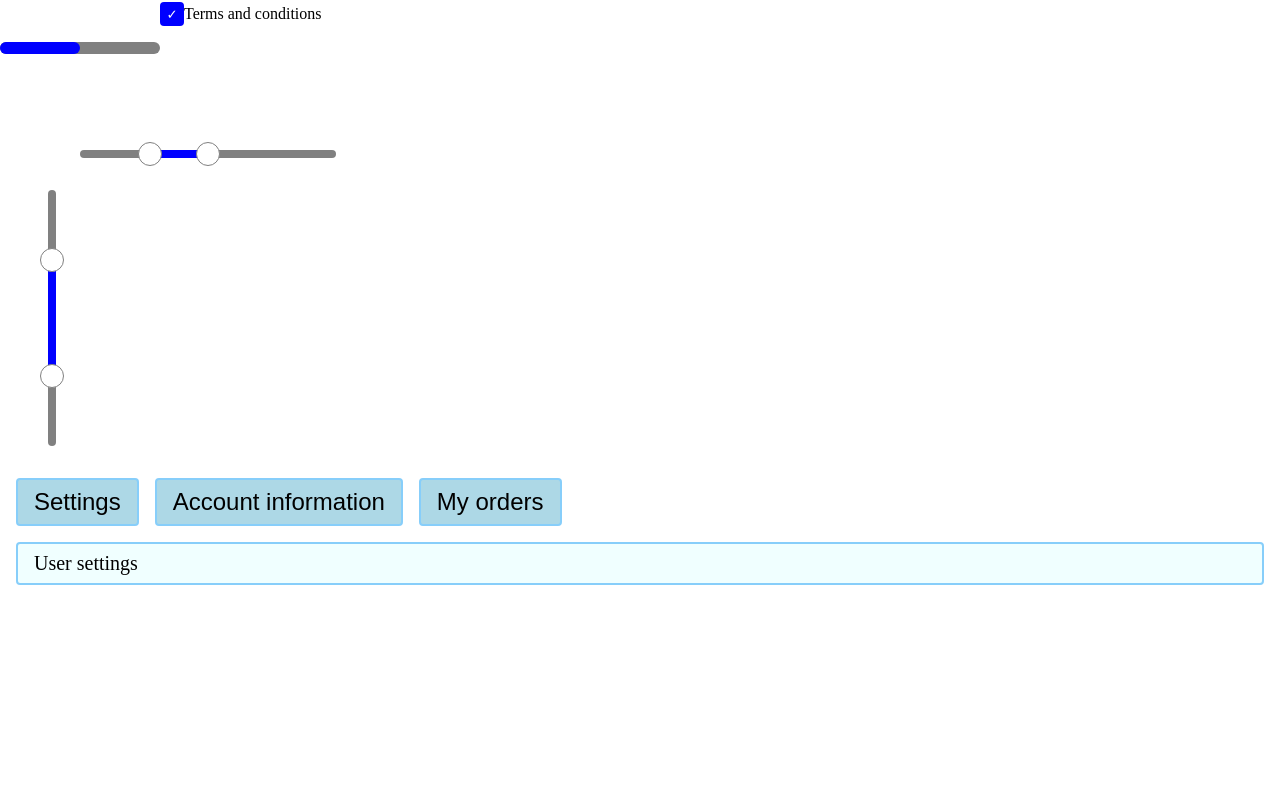
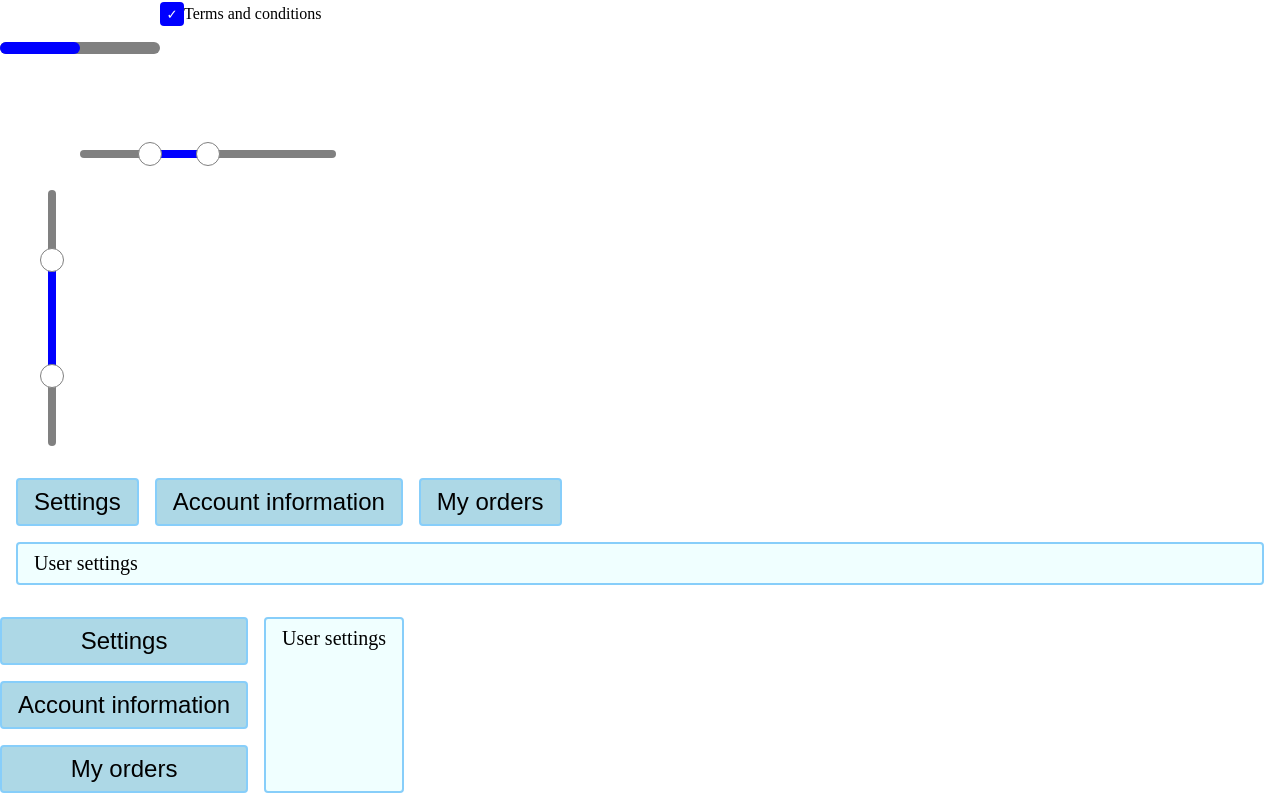
Before and after one commit to lucianm05/felice, a React (Vite) app: page / in a window 1280 px wide. Shown: the part 328-1137 px from the top of the page. Before the commit the page ends 945 px from the top, so only its background shows below. Built offline with nearby package versions, Linux system fonts and the light colour scheme.

Commit message:
tabs orientation

```diff
--- a/src/App.tsx
+++ b/src/App.tsx
@@ -8,6 +8,7 @@ import { Switch } from '@lib/components/switch/Switch'
 import { Tabs } from '@lib/components/tabs/Tabs'
 import { useRef, useState } from 'react'
 import classes from './test.module.css'
+import { cn } from '@lib/utils'
 
 function App() {
   const [switchChecked, setSwitchChecked] = useState(true)
@@ -216,7 +217,7 @@ function App() {
             },
             {
               element: 'Account information',
-              panel: <div>Account information</div>,
+              panel: <>Account information</>,
             },
             {
               element: 'My orders',
@@ -230,6 +231,31 @@ function App() {
             tablist: classes['tabs-tablist'],
           }}
         />
+
+        <Tabs
+          data={[
+            {
+              element: 'Settings',
+              panel: <div>User settings</div>,
+              elementProps: { onClick: event => event.preventDefault() },
+            },
+            {
+              element: 'Account information',
+              panel: <>Account information</>,
+            },
+            {
+              element: 'My orders',
+              panel: <div>User orders</div>,
+            },
+          ]}
+          classNames={{
+            root: cn(classes['tabs-root-vertical']),
+            element: cn(classes['tabs-element']),
+            panel: classes['tabs-panel'],
+            tablist: classes['tabs-tablist-vertical'],
+          }}
+          orientation='vertical'
+        />
       </div>
     </div>
   )
--- a/src/lib/components/tabs/Tabs.tsx
+++ b/src/lib/components/tabs/Tabs.tsx
@@ -4,8 +4,10 @@ import {
   TabItem,
   TabPanelProps,
   TabsClassNames,
+  TabsOrientation,
   TabsStyles,
 } from '@lib/components/tabs/types'
+import { getNextIndex, isItemDisabled } from '@lib/components/tabs/utils'
 import { keys } from '@lib/constants/keys'
 import { cn, isDefined, mergeObjects } from '@lib/utils'
 import {
@@ -63,6 +65,7 @@ export interface TabsProps extends Omit<HTMLProps<HTMLDivElement>, 'data'> {
   onTabChange?: (tab: number) => void
   styles?: TabsStyles
   classNames?: TabsClassNames
+  orientation?: TabsOrientation
 }
 
 type TabsRef = HTMLDivElement | null
@@ -79,6 +82,7 @@ export const Tabs = forwardRef<TabsRef, TabsProps>(
       className,
       classNames,
       disabled,
+      orientation = 'horizontal',
       ...props
     },
     ref
@@ -96,12 +100,6 @@ export const Tabs = forwardRef<TabsRef, TabsProps>(
       setIds(prev => ({ ...prev, [item]: [...prev[item], id] }))
     }, [])
 
-    const isItemDisabled = (props?: TabElementProps | TabPanelProps) => {
-      if (isDefined(props?.disabled)) return Boolean(props?.disabled)
-
-      return Boolean(disabled)
-    }
-
     const setInternalTabHandler = ({
       index,
       event,
@@ -111,7 +109,7 @@ export const Tabs = forwardRef<TabsRef, TabsProps>(
       event?: FocusEvent<HTMLButtonElement> | MouseEvent<HTMLButtonElement>
       elementProps?: TabElementProps
     }) => {
-      const isDisabled = isItemDisabled(elementProps)
+      const isDisabled = isItemDisabled(disabled, elementProps)
 
       if (isDisabled || event?.defaultPrevented) return
 
@@ -120,52 +118,60 @@ export const Tabs = forwardRef<TabsRef, TabsProps>(
     }
 
     const onTabElementKeyDown = useCallback(
-      (event: KeyboardEvent<HTMLButtonElement>, index: number) => {
+      (
+        event: KeyboardEvent<HTMLButtonElement>,
+        index: number,
+        ids: string[]
+      ) => {
         if (event.defaultPrevented) return
 
-        let prevent = false
         let nextIndex = null
 
         switch (event.key) {
-          case keys.arrowLeft:
+          case keys.home:
             {
-              if (index === 0) {
-                nextIndex = ids.element.length - 1
-              } else {
-                nextIndex = index - 1
-              }
-
-              prevent = true
+              nextIndex = 0
             }
             break
 
-          case keys.arrowRight:
+          case keys.end:
             {
-              if (index === ids.element.length - 1) {
-                nextIndex = 0
-              } else {
-                nextIndex = index + 1
-              }
+              nextIndex = ids.length - 1
+            }
+            break
 
-              prevent = true
+          default:
+            {
+              const isForward =
+                (orientation === 'horizontal' &&
+                  event.key === keys.arrowRight) ||
+                (orientation === 'vertical' && event.key === keys.arrowDown)
+              const isBackward =
+                (orientation === 'horizontal' &&
+                  event.key === keys.arrowLeft) ||
+                (orientation === 'vertical' && event.key === keys.arrowUp)
+
+              if (!isForward && !isBackward) return
+
+              nextIndex = getNextIndex(
+                index,
+                ids,
+                isForward ? 'forward' : 'backward'
+              )
             }
             break
         }
 
         if (isDefined(nextIndex)) {
-          const targetElement = document.getElementById(
-            `${ids.element[nextIndex]}`
-          )
+          const targetElement = document.getElementById(`${ids[nextIndex]}`)
 
           if (targetElement) targetElement.focus()
-        }
 
-        if (prevent) {
           event.preventDefault()
           event.stopPropagation()
         }
       },
-      [ids]
+      []
     )
 
     return (
@@ -179,6 +185,7 @@ export const Tabs = forwardRef<TabsRef, TabsProps>(
           role='tablist'
           style={styles?.tablist}
           className={classNames?.tablist}
+          aria-orientation={orientation}
         >
           {data.map(({ element, elementProps }, index) => (
             <TabElement
@@ -196,14 +203,14 @@ export const Tabs = forwardRef<TabsRef, TabsProps>(
               }}
               onKeyDown={event => {
                 elementProps?.onKeyDown?.(event)
-                onTabElementKeyDown(event, index)
+                onTabElementKeyDown(event, index, ids.element)
               }}
               onFocus={event => {
                 elementProps?.onFocus?.(event)
                 setInternalTabHandler({ index, event, elementProps })
               }}
               tabIndex={currentTab !== index ? -1 : 0}
-              disabled={isItemDisabled(elementProps)}
+              disabled={isItemDisabled(disabled, elementProps)}
               aria-controls={ids.panel[index]}
               aria-selected={currentTab === index}
             >
@@ -224,7 +231,7 @@ export const Tabs = forwardRef<TabsRef, TabsProps>(
             }}
             hidden={currentTab !== index}
             tabIndex={0}
-            disabled={isItemDisabled(panelProps)}
+            disabled={isItemDisabled(disabled, panelProps)}
             aria-labelledby={ids.element[index]}
           >
             {panel}
--- a/src/lib/components/tabs/types.ts
+++ b/src/lib/components/tabs/types.ts
@@ -30,3 +30,5 @@ export interface TabsStyleable<T> {
 
 export type TabsStyles = TabsStyleable<CSSProperties>
 export type TabsClassNames = TabsStyleable<string>
+
+export type TabsOrientation = 'horizontal' | 'vertical'
--- /dev/null
+++ b/src/lib/components/tabs/utils.ts
@@ -0,0 +1,29 @@
+import { TabElementProps, TabPanelProps } from '@lib/components/tabs/types'
+import { isDefined } from '@lib/utils'
+
+export const isItemDisabled = (
+  disabled?: boolean,
+  itemProps?: TabElementProps | TabPanelProps
+) => {
+  if (isDefined(itemProps?.disabled)) return Boolean(itemProps?.disabled)
+
+  return Boolean(disabled)
+}
+
+export const getNextIndex = (
+  index: number,
+  ids: string[],
+  direction: 'forward' | 'backward'
+) => {
+  if (direction === 'forward') {
+    if (index === ids.length - 1) {
+      return 0
+    }
+    return index + 1
+  }
+
+  if (index === 0) {
+    return ids.length - 1
+  }
+  return index - 1
+}
--- a/src/test.module.css
+++ b/src/test.module.css
@@ -134,3 +134,15 @@
   font-size: 1.25rem;
   background-color: azure;
 }
+
+
+.tabs-root-vertical {
+  display: flex;
+  column-gap: 1rem;
+}
+
+.tabs-tablist-vertical {
+  display: flex;
+  flex-direction: column;
+  row-gap: 1rem;
+}
```
